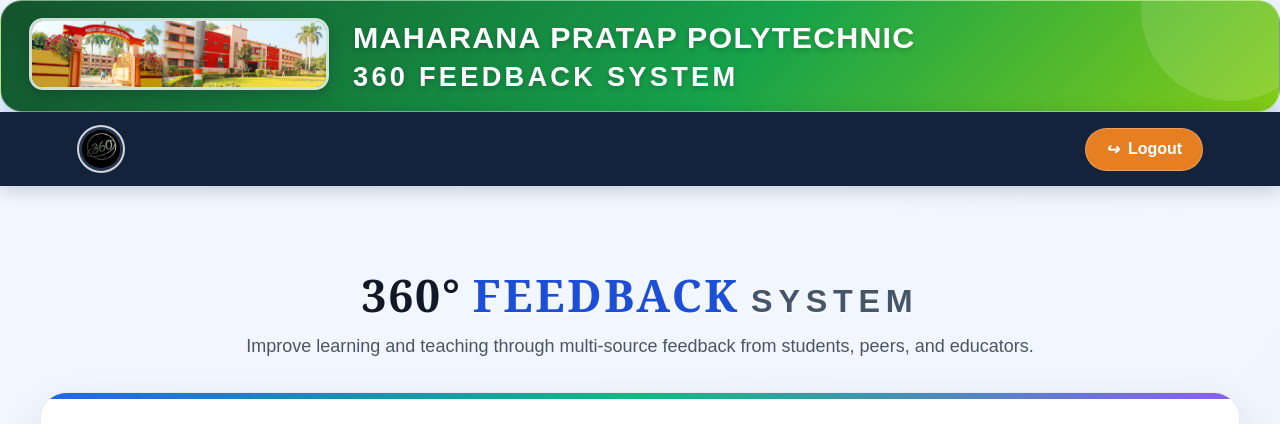
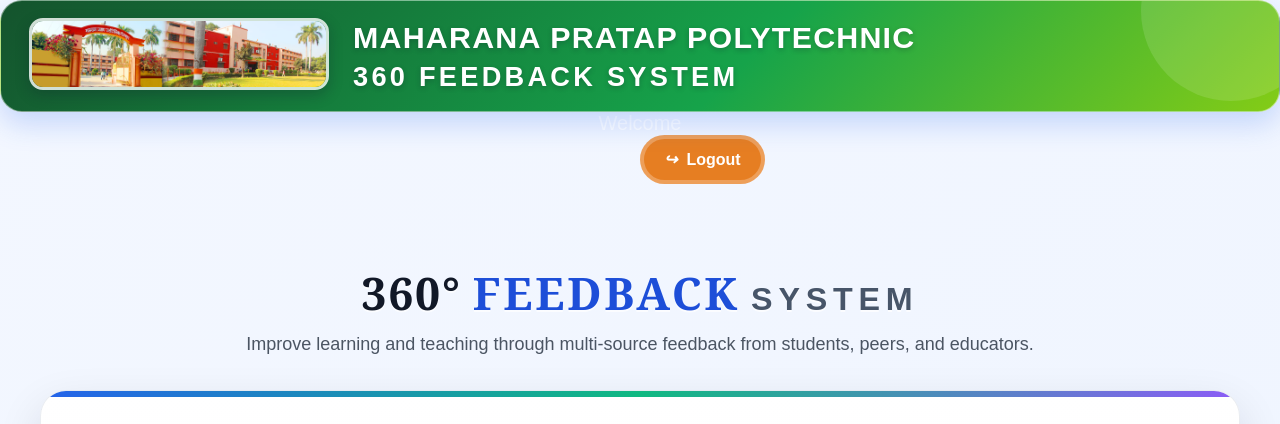
Before and after one commit to km6307/webpage, a Django app: page /home in a window 1280 px wide. Shown: the top 424 px of the page. Run offline with Django 5.2, Linux system fonts and the light colour scheme.

Commit message:
add some new on page

```diff
--- a/FeedbackSystem/feedbackapp/views.py
+++ b/FeedbackSystem/feedbackapp/views.py
@@ -22,7 +22,6 @@ def home(request):
     return render(request, '360°Feedback.html')
 
 def logout(request):
-    auth_logout(request)
     return render(request, 'login.html')
 
 def submit(request):
--- a/FeedbackSystem/templates/360°Feedback.html
+++ b/FeedbackSystem/templates/360°Feedback.html
@@ -8,67 +8,21 @@
     <link rel="icon" type="image/jpeg" href="{% static 'logo1.jpg' %}">
   <link rel="stylesheet" href="{% static 'style.css' %}">
     <style>
-        .nav {
-            position: sticky;
-            top: 0;
-            z-index: 1000;
-            padding: 10px 6%;
-            background: #13233b;
-            box-shadow: 0 4px 18px rgba(15, 23, 42, 0.2);
-            transition: background 0.2s ease, box-shadow 0.2s ease;
-        }
-        .nav.scrolled {
-            background: #10243d;
-            box-shadow: 0 6px 22px rgba(15, 23, 42, 0.3);
-        }
-        .nav-inner {
-            max-width: 1200px;
-            min-height: 54px;
-            margin: 0 auto;
-            display: flex;
-            align-items: center;
-            justify-content: space-between;
-        }
-        .nav #logo {
-            width: 48px;
-            height: 48px;
-            object-fit: cover;
-            border: 2px solid rgba(255, 255, 255, 0.8);
-            border-radius: 50%;
-        }
-        .navbar {
-            display: flex;
-            align-items: center;
-            margin: 0;
-            padding: 0;
-            list-style: none;
-        }
-        .navbar a {
+        .navbar1 a {
             display: inline-flex;
             align-items: center;
             gap: 9px;
+            margin-left:40rem;
             padding: 11px 20px;
             color: #fff;
             font-weight: 600;
             text-decoration: none;
             background: #e67e22;
-            border: 1px solid rgba(255, 255, 255, 0.25);
+            border: 4px solid rgba(255, 255, 255, 0.25);
             border-radius: 999px;
-            transition: background 0.2s ease, transform 0.2s ease;
+
         }
-        .navbar a:hover {
-            background: #cf6812;
-            transform: translateY(-2px);
-        }
-        .navbar a:focus-visible {
-            outline: 3px solid #ffd28f;
-            outline-offset: 3px;
-        }
-        @media (max-width: 480px) {
-            .nav { padding: 8px 5%; }
-            .nav #logo { width: 42px; height: 42px; }
-            .navbar a { padding: 9px 15px; }
-        }
+
     </style>
 </head>
 <body>
@@ -82,15 +36,12 @@
             </p>
         </div>
     </div>
-
-     <div class="nav">
-        <div class="nav-inner">
-            <img id="logo" src="{% static 'logo1.jpg' %}" alt="360° logo">
-            <ul class="navbar">
+    <div class="nav">
+        <p style="text-align:center; font-size:20px; color:white;">Welcome {{ user.username }}</p>
+     <ul class="navbar1">
              <li><a href="{% url 'logout' %}">
                 <i aria-hidden="true">↪</i>Logout</a></li>
             </ul>
-        </div>
     </div>
 
     <div class="container">
```
